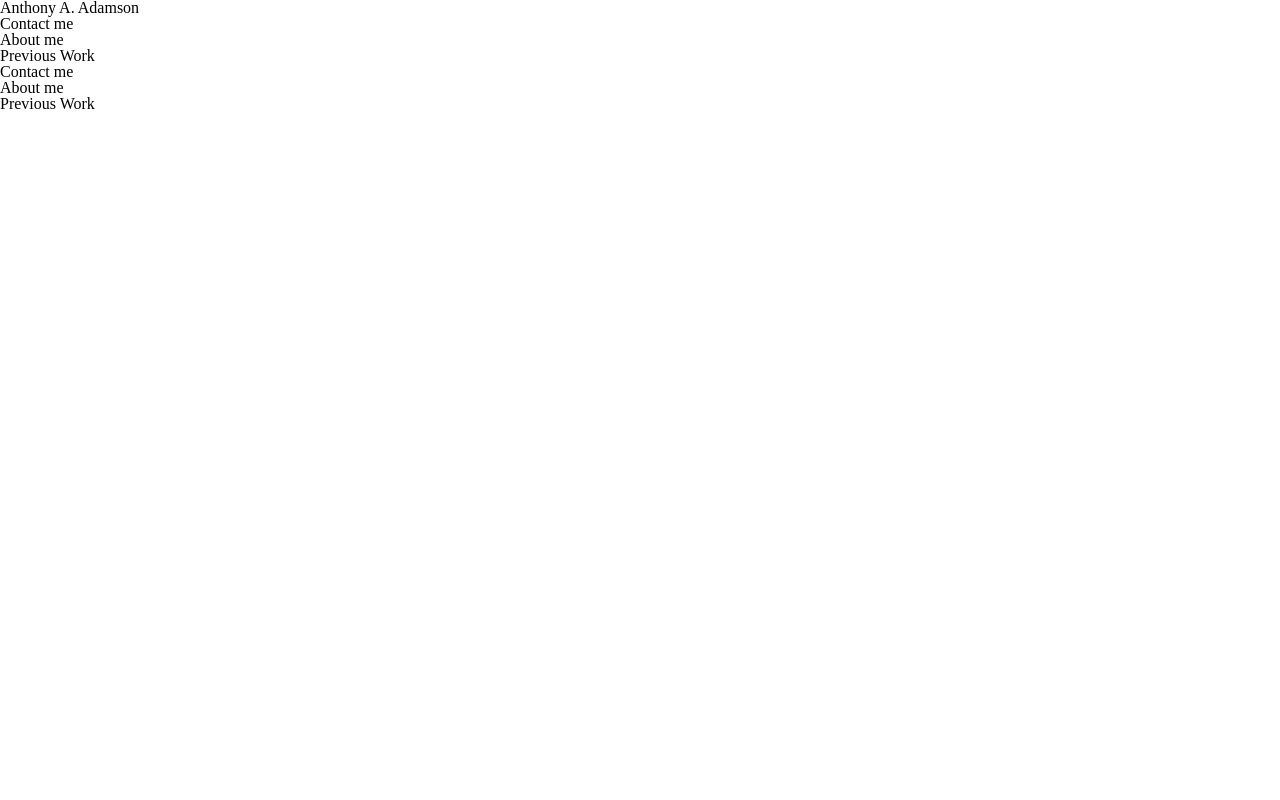
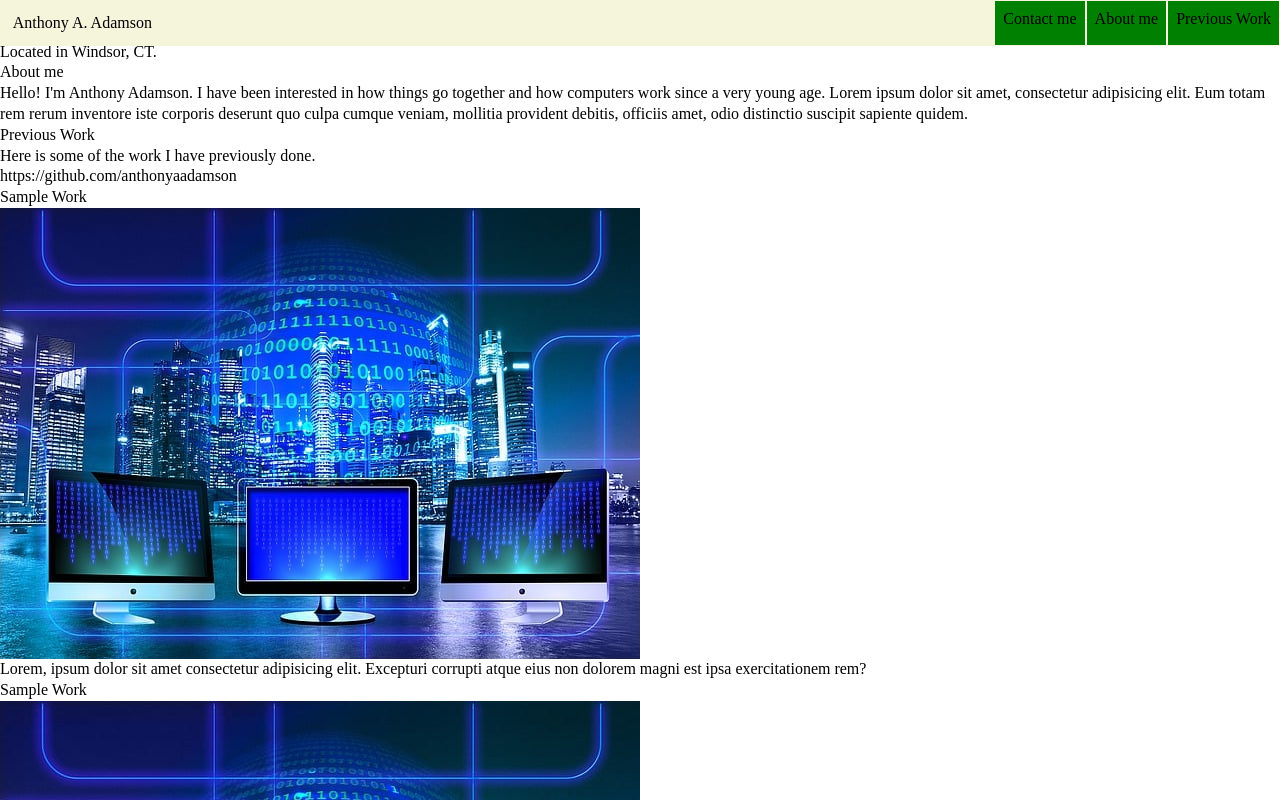
Before and after one commit to anthonyaadamson/portfolio-website, a plain HTML site: page index.html in a window 1280 px wide. Shown: the top 800 px of the page. Drawn offline with Linux system fonts and the light colour scheme; files that its build step writes are made by us from their sources.

Commit message:
added navbar and content to webpage

```diff
--- a/assests/styles.css
+++ b/assests/styles.css
@@ -0,0 +1,54 @@
+* {
+    box-sizing: border-box;
+}
+body {
+  display: flex;
+  flex-direction: column;
+  line-height: 1.3;
+}
+
+header {
+  display: flex;
+  justify-content: space-between;
+  align-items: center;
+  padding: 1%;
+  /* use CSS var() function to reference a variable created above */
+  background-color: var(--dark);
+  color: var(--light);
+}
+
+nav ul {
+    display: flex;
+    list-style-type: none;
+    margin: 0;
+    padding: 0;
+    vertical-align: auto;
+}
+nav li {
+    display: block;
+    align-items: center;
+    justify-content: center;
+    padding: 8px;
+    margin: 1px;
+    background-color: green;
+}
+
+
+nav {
+    position: fixed;
+    top: 0;
+    width: 100%;
+    display: inline-flex;
+    flex-direction: row;
+    background-color: beige;
+    justify-content: space-between;
+}
+
+main {
+    display: flex;
+    flex-direction: column;
+}
+
+h1 {
+
+}
--- a/index.html
+++ b/index.html
@@ -2,13 +2,15 @@
 <head>
     <meta charset="UTF-8">
     <meta name="viewport" content="width=device-width, initial-scale=1.0">
-    <link rel="stylesheet" href="Portfolio-Webpage/assests/reset.css">
-    <link rel="stylesheet" href="Portfolio-Webpage/assests/styles.css">
+    <link rel="stylesheet" href="../portfolio-website/assests/reset.css">
+    <link rel="stylesheet" href="../portfolio-website/assests/styles.css">
     <title>Anthony Adamson Portfolio</title>
 </head>
 <body>
     <nav>
-        <h1>Anthony A. Adamson</h1>
+        <header>
+            <h1>Anthony A. Adamson</h1>
+        </header>
         <ul>
             <li>Contact me</li>
             <li>About me</li>
@@ -20,15 +22,42 @@
         <section>
             <div class="card-container">
                 <h2>Contact me</h2>
-                <p></p>
+                <ul>
+                   <li>Email at: anthonyaadamson@gmail.com</li>
+                   <li>Located in Windsor, CT.</li>
+                </ul>
+
+
             </div>
+        </section>
+        <section>
             <div class="card-container">
                 <h2>About me</h2>
-                <p></p>
+                <p>Hello! I'm Anthony Adamson. I have been interested in how things go together and how computers work since a very young age.
+                    Lorem ipsum dolor sit amet, consectetur adipisicing elit. Eum totam rem rerum inventore iste corporis deserunt quo culpa cumque veniam, mollitia provident debitis, officiis amet, odio distinctio suscipit sapiente quidem.
+                </p>
             </div>
+        </section>
+        <section>
             <div class="card-container">
                 <h2>Previous Work</h2>
-                <p></p>
+                <h3>Here is some of the work I have previously done.</h3>
+                <p>https://github.com/anthonyaadamson</p>
+                <div class="previous-work-card">
+                    <h3>Sample Work</h3>
+                    <img src="assests/sample.jpg" alt="Computer Screens with Binary around it.">
+                    <p>Lorem, ipsum dolor sit amet consectetur adipisicing elit. Excepturi corrupti atque eius non dolorem magni est ipsa exercitationem rem?</p>
+                </div>
+                <div class="previous-work-card">
+                    <h3>Sample Work</h3>
+                    <img src="assests/sample.jpg" alt="Computer Screens with Binary around it.">
+                    <p>Lorem, ipsum dolor sit amet consectetur adipisicing elit. Excepturi corrupti atque eius non dolorem magni est ipsa exercitationem rem?</p>
+                </div>
+                <div class="previous-work-card">
+                    <h3>Sample Work</h3>
+                    <img src="assests/sample.jpg" alt="Computer Screens with Binary around it.">
+                    <p>Lorem, ipsum dolor sit amet consectetur adipisicing elit. Excepturi corrupti atque eius non dolorem magni est ipsa exercitationem rem?</p>
+                </div>
             </div>
         </section>
     </main>
```
Also changed, not shown: assests/sample.jpg (added).
